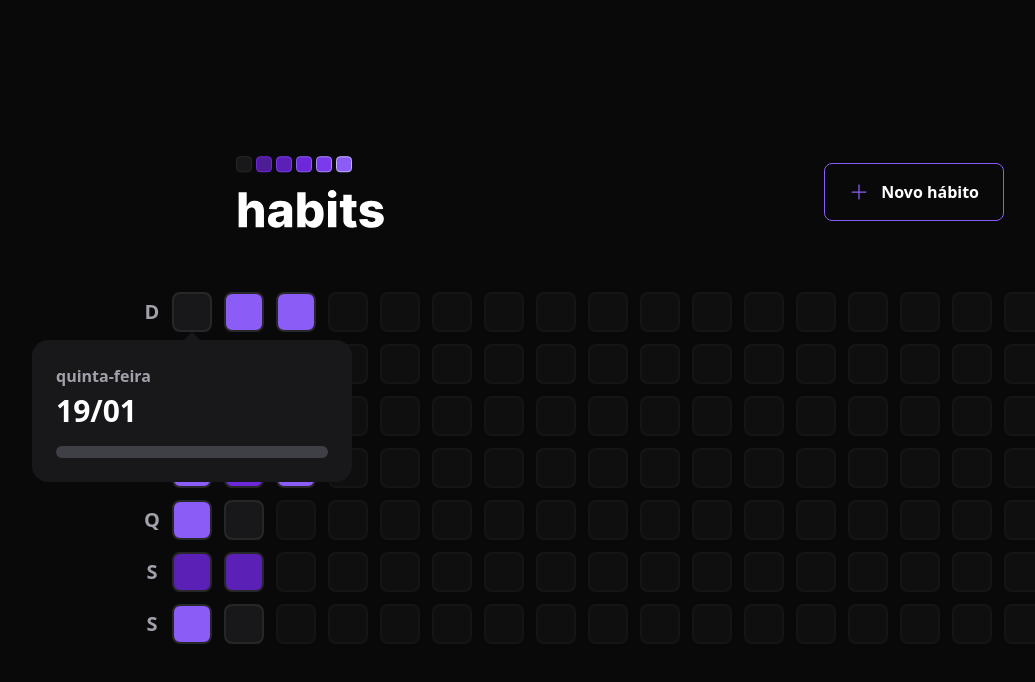
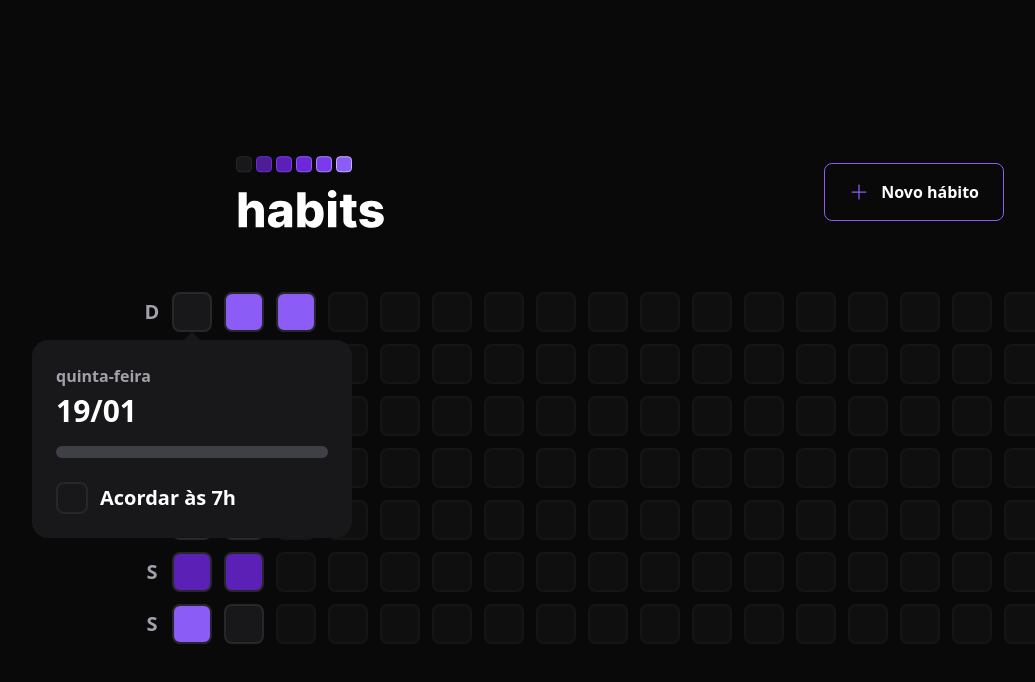
Before and after one commit to celiovjunior/habit-project, a React (Vite) app in the folder web/: page / in a window 1280 px wide. Both pictures are taken after a click on the button 212 px from the left and 312 px from the top of the page. Shown: the top 682 px of the page, without its empty margins (20-1055 px from the left). Built offline with nearby package versions, Linux system fonts and the light colour scheme.

Commit message:
dev: styling the details and checkbox dialog popover and set up the rest of week day at the create habit form

```diff
--- a/web/package.json
+++ b/web/package.json
@@ -9,6 +9,7 @@
     "preview": "vite preview"
   },
   "dependencies": {
+    "@radix-ui/react-checkbox": "^1.0.1",
     "@radix-ui/react-dialog": "^1.0.2",
     "@radix-ui/react-popover": "1.0.3",
     "clsx": "^1.2.1",
--- a/web/src/components/HabitDay.tsx
+++ b/web/src/components/HabitDay.tsx
@@ -1,5 +1,7 @@
+import * as Checkbox from '@radix-ui/react-checkbox';
 import * as Popover from '@radix-ui/react-popover';
 import clsx from 'clsx';
+import { Check } from 'phosphor-react';
 import { ProgressBar } from './ProgressBar';
 
 interface HabitDayProps {
@@ -27,6 +29,39 @@
 
             <ProgressBar progress={completedPercentage} />
 
+            <div className='mt-6 flex flex-col gap-3'>
+              <Checkbox.Root
+                className='flex items-center gap-3 group'
+              >
+                <div className='
+                h-8
+                w-8
+                rounded-lg
+                flex
+                items-center
+                justify-center
+                bg-zinc-900
+                border-2
+                border-zinc-800
+                group-data-[state=checked]:bg-green-500
+                group-data-[state=checked]:border-green-400'>
+                  <Checkbox.Indicator>
+                    <Check size={20} className="text-white" />
+                  </Checkbox.Indicator>
+                </div>
+
+                <span className='
+                font-semibold
+                text-xl
+                text-white
+                leading-tight
+                group-data-[state=checked]:line-through
+                group-data-[state=checked]:text-zinc-400'>
+                  Acordar às 7h
+                </span>
+              </Checkbox.Root>
+            </div>
+
             <Popover.Arrow height={8} width={16} className="fill-zinc-900"/>
           </Popover.Content>
         </Popover.Portal>
--- a/web/src/components/NewHabitForm.tsx
+++ b/web/src/components/NewHabitForm.tsx
@@ -1,4 +1,15 @@
+import * as Checkbox from "@radix-ui/react-checkbox";
 import { Check } from "phosphor-react";
+
+const avaiableWeekDays = [
+  "Domingo",
+  "Segunda-feira",
+  "Terça-feira",
+  "Quarta-feira",
+  "Quinta-feira",
+  "Sexta-feira",
+  "Sábado",
+]
 
 export function NewHabitFunction () {
   return(
@@ -19,6 +30,42 @@
         Qual a recorrência?
       </label>
 
+      <div className="flex flex-col gap-2 mt-3">
+
+      {
+        avaiableWeekDays.map((weekDay, i) => {
+          return (
+            <Checkbox.Root key={i} className='flex items-center gap-3 group'>
+            <div className='
+              h-8
+              w-8
+              rounded-lg
+              flex
+              items-center
+              justify-center
+              bg-zinc-900
+              border-2
+              border-zinc-800
+              group-data-[state=checked]:bg-green-500
+              group-data-[state=checked]:border-green-400'>
+
+              <Checkbox.Indicator>
+                <Check size={20} className="text-white" />
+              </Checkbox.Indicator>
+
+            </div>
+
+            <span className='text-white font-semibold leading-tight'>
+              {weekDay}
+            </span>
+          </Checkbox.Root>
+          )
+        })
+      }
+
+
+      </div>
+
       <button type="submit" className="mt-6 rounded-lg p-4 gap-3 flex items-center font-semibold bg-green-600 justify-center hover:bg-green-500">
         <Check size={24} weight="bold" />
         Confirmar
```
Also changed, not shown: 1 other file (tests, documents, lock files or other folders).
